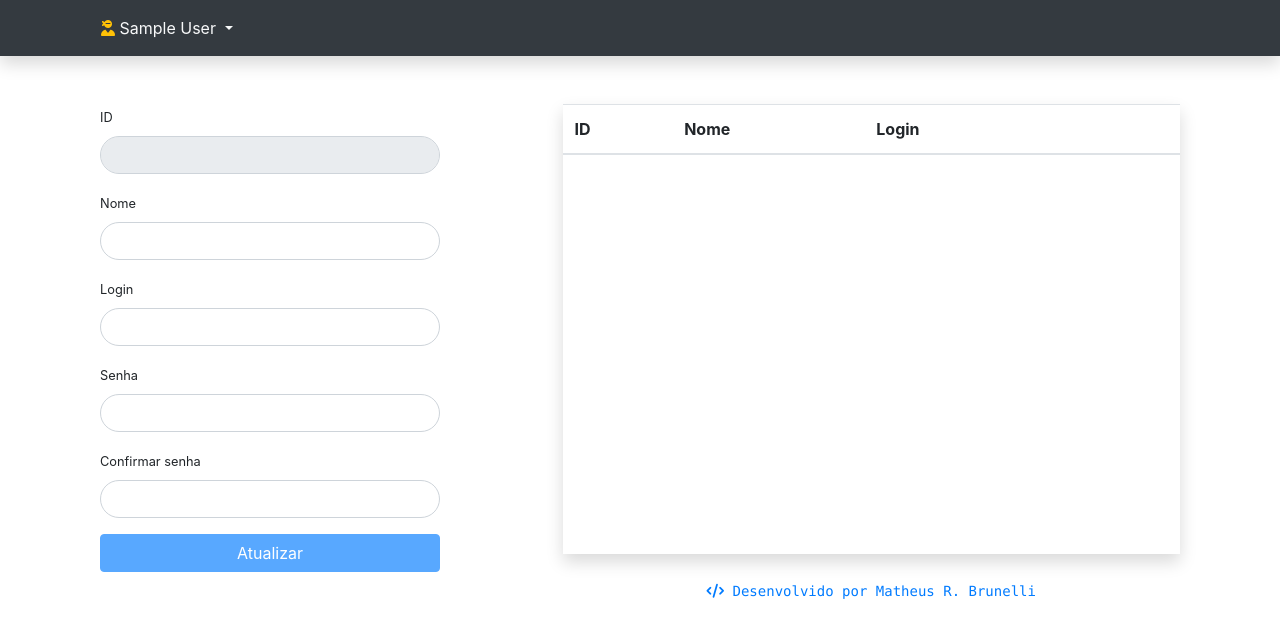
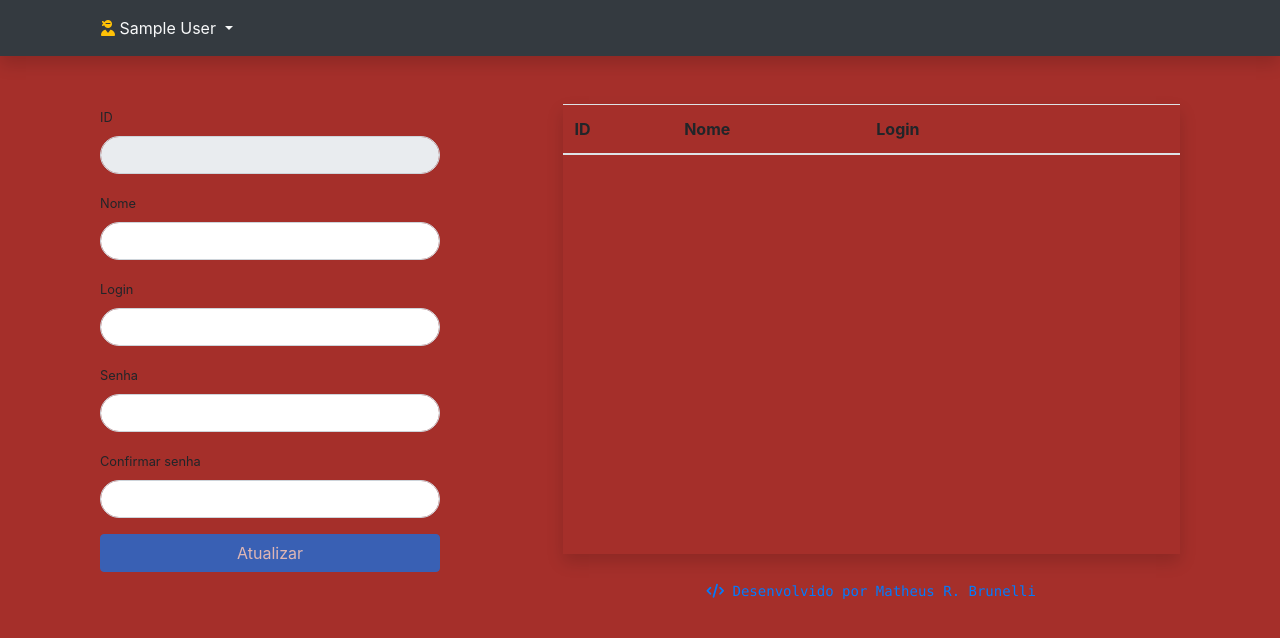
Before and after one commit to Hunterss01/crud03, a PHP site: page /app/pages/index.php in a window 1280 px wide. Shown: the top 638 px of the page. Run offline with PHP 8.4, Linux system fonts and the light colour scheme; the visitor is signed in with stand-in values (Sample User, id 1); data that the repository does not hold is empty; some libraries are stand-ins or nearby versions.

Commit message:
bg-color

```diff
--- a/app/assets/css/style.css
+++ b/app/assets/css/style.css
@@ -1,5 +1,5 @@
 .form-control {
-    border-radius: 25px;
+    border-radius: 29px;
 }
 
 .tabela {
@@ -18,4 +18,5 @@
 
 body {
     margin: 0;
+    background-color: #a52f2a;
 }
```
